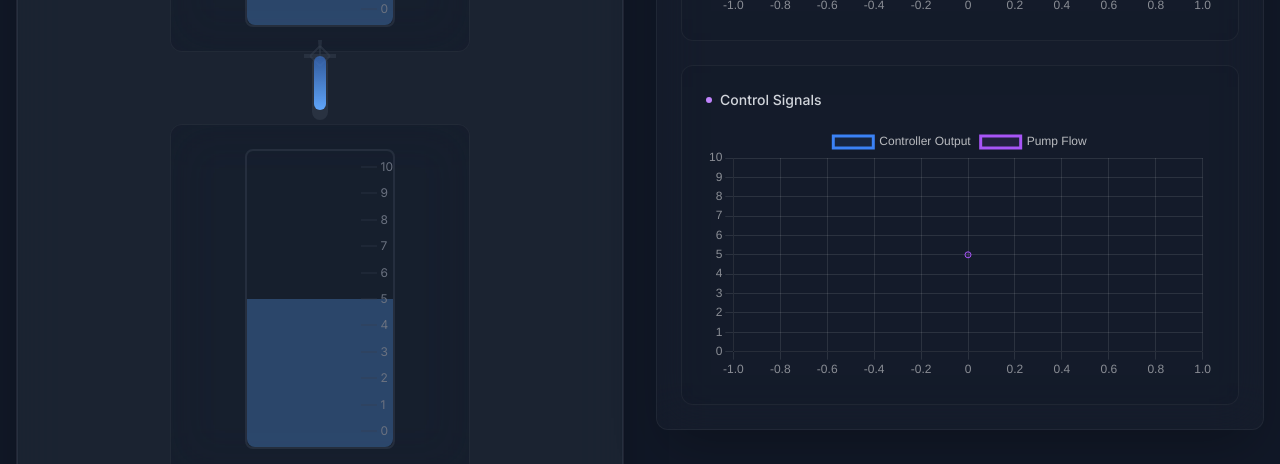
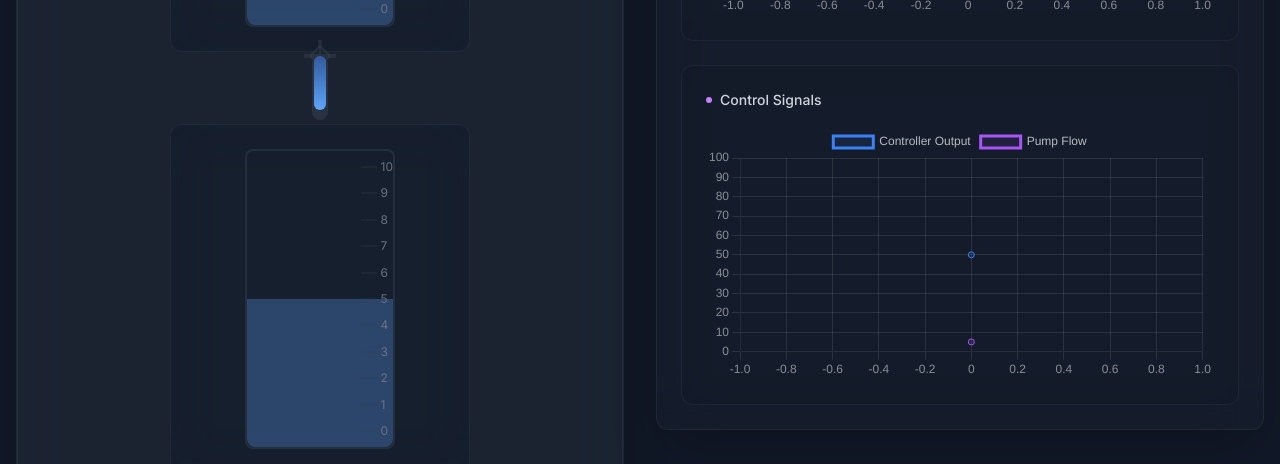
Before and after one commit to AKhalid-projects/cstr-project, a Next.js app: page /tuning in a window 1280 px wide. Shown: the part 1040-1504 px from the top of the page. Built offline with nearby package versions, Linux system fonts and the light colour scheme.

Commit message:
Scale Control Signals graph y-axis to 0-100 for better visualization of controller output and pump flow

```diff
--- a/src/components/simulation/visualization/SimulationGraphs.tsx
+++ b/src/components/simulation/visualization/SimulationGraphs.tsx
@@ -94,6 +94,19 @@ export default function SimulationGraphs({
       legend: {
         position: 'top' as const,
         labels: { color: 'rgba(255, 255, 255, 0.7)' }
+      }
+    }
+  }
+
+  // New: Control Signals graph options with y-axis 0-100
+  const controlSignalsOptions = {
+    ...commonOptions,
+    scales: {
+      ...commonOptions.scales,
+      y: {
+        ...commonOptions.scales.y,
+        min: 0,
+        max: 100
       }
     }
   }
@@ -195,7 +208,7 @@ export default function SimulationGraphs({
           <div className="w-1.5 h-1.5 rounded-full bg-purple-400"></div>
           <h3 className="text-sm font-medium text-gray-300">Control Signals</h3>
         </div>
-        <Line data={controlSignalsData} options={commonOptions} />
+        <Line data={controlSignalsData} options={controlSignalsOptions} />
       </div>
 
       {controlStrategy !== 'MANUAL' && pidComponents && (
```
